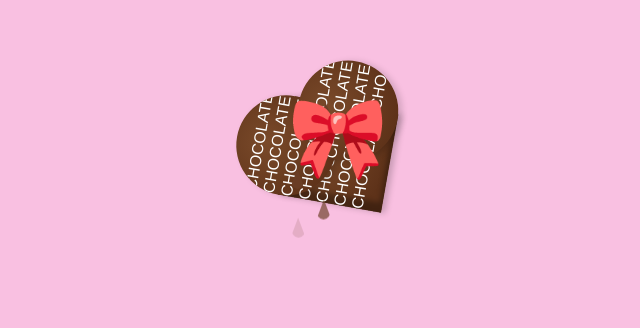
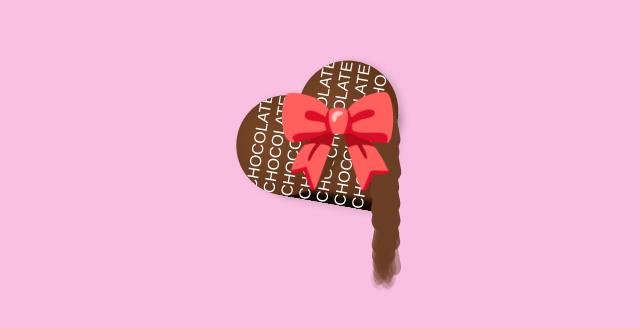
Before and after one commit to yuhyunjeong/chocolate, a plain HTML site: page index.html in a window 1280 px wide. Shown: the part 208-536 px from the top of the page, without its empty margins (302-942 px from the left). Drawn offline with Linux system fonts and the light colour scheme.

Commit message:
shadow and drip

```diff
--- a/index.html
+++ b/index.html
@@ -32,8 +32,8 @@
 
         /* Gradient for chocolate look */
 
-        box-shadow: 0 4px 6px rgba(0, 0, 0, 0.2),
-          inset 10px -3px 5px rgba(0, 0, 0, 0.3);
+        box-shadow: 0 4px 10px rgba(0, 0, 0, 0.2),
+          inset 10px -3px 5px rgba(0, 0, 0, 0.8);
 
         transform: rotate(-80deg);
         margin: 0 auto;
@@ -87,17 +87,17 @@
       .drip {
         position: absolute;
         width: 15px;
-        height: 20px;
+        height: 40px;
         background: #6b3e26;
-        border-radius: 70%;
+
         top: 0; /* Start at the top */
         opacity: 0;
 
         /* Triangle-like shape at the top */
-        border-bottom-left-radius: 80%;
-        border-bottom-right-radius: 80%;
+        border-bottom-left-radius: 90%;
+        border-bottom-right-radius: 90%;
         clip-path: polygon(50% 0%, 0% 100%, 100% 100%);
-        animation: fall 3s ease-in-out forwards;
+        animation: fall 1s ease-in-out forwards;
       }
 
       /* 🎀 Emoji styling */
@@ -106,7 +106,7 @@
         top: 20%;
         left: 50%;
         transform: translate(-50%, -50%);
-        font-size: 80px; /* Adjust size of the emoji */
+        font-size: 100px; /* Adjust size of the emoji */
         line-height: 1;
         z-index: 10;
       }
@@ -121,7 +121,7 @@
           opacity: 1;
         }
         100% {
-          transform: translateY(120px); /* Fall 120px downward */
+          transform: translateY(150px); /* Fall 150px downward */
           opacity: 0;
         }
       }
@@ -133,7 +133,6 @@
         CHOCOLATE CHOCOLATE CHOCOLATE CHOCOLATE CHOCO
       </div>
       <div class="ribbon">🎀</div>
-      <div class="message"></div>
     </div>
 
     <script>
@@ -143,22 +142,22 @@
         const drip = document.createElement("div");
         drip.classList.add("drip");
 
-        // Randomize the horizontal position relative to the container (range from 25% to 75%)
-        const randomXPercent = 50 + (Math.random() - 0.5) * 50; // random value between 25% and 75%
+        // Randomize the horizontal position relative to the container (range from 65% to 75%)
+        const randomXPercent = 70 + (Math.random() - 0.5) * 10; // random value between 65% and 75%
         drip.style.left = randomXPercent + "%";
 
         // Append the drip to the heart's container
         const container = heart.parentElement;
         container.appendChild(drip);
 
-        // Remove the drip after its animation is complete (3 seconds)
+        // Remove the drip after its animation is complete (5 seconds)
         setTimeout(() => {
           drip.remove();
-        }, 3000);
+        }, 5000);
       }
 
-      // Create a new drip every 500ms to simulate continuous melting
-      setInterval(createDrip, 500);
+      // Create a new drip every 10ms to simulate continuous melting
+      setInterval(createDrip, 10);
     </script>
   </body>
 </html>
```
